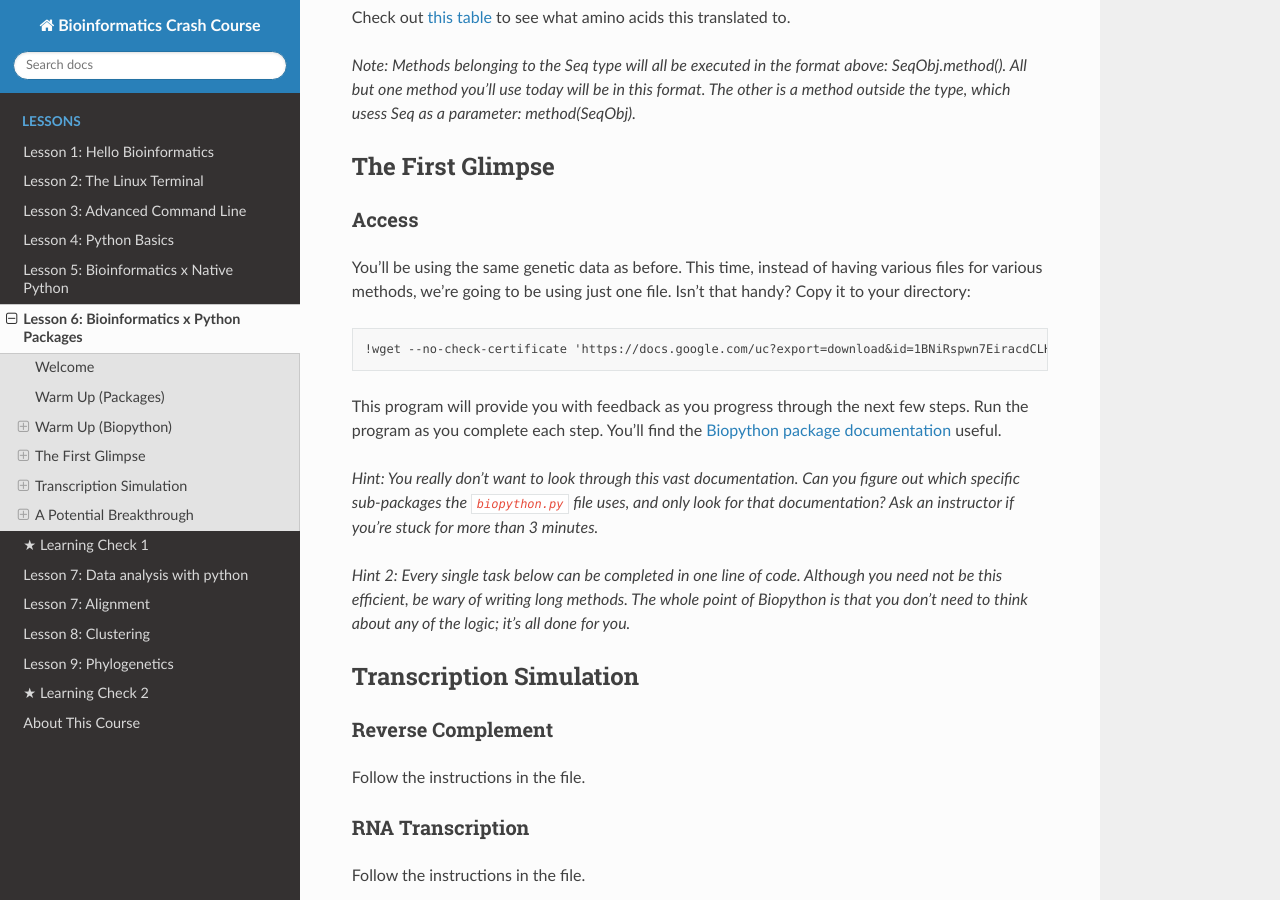
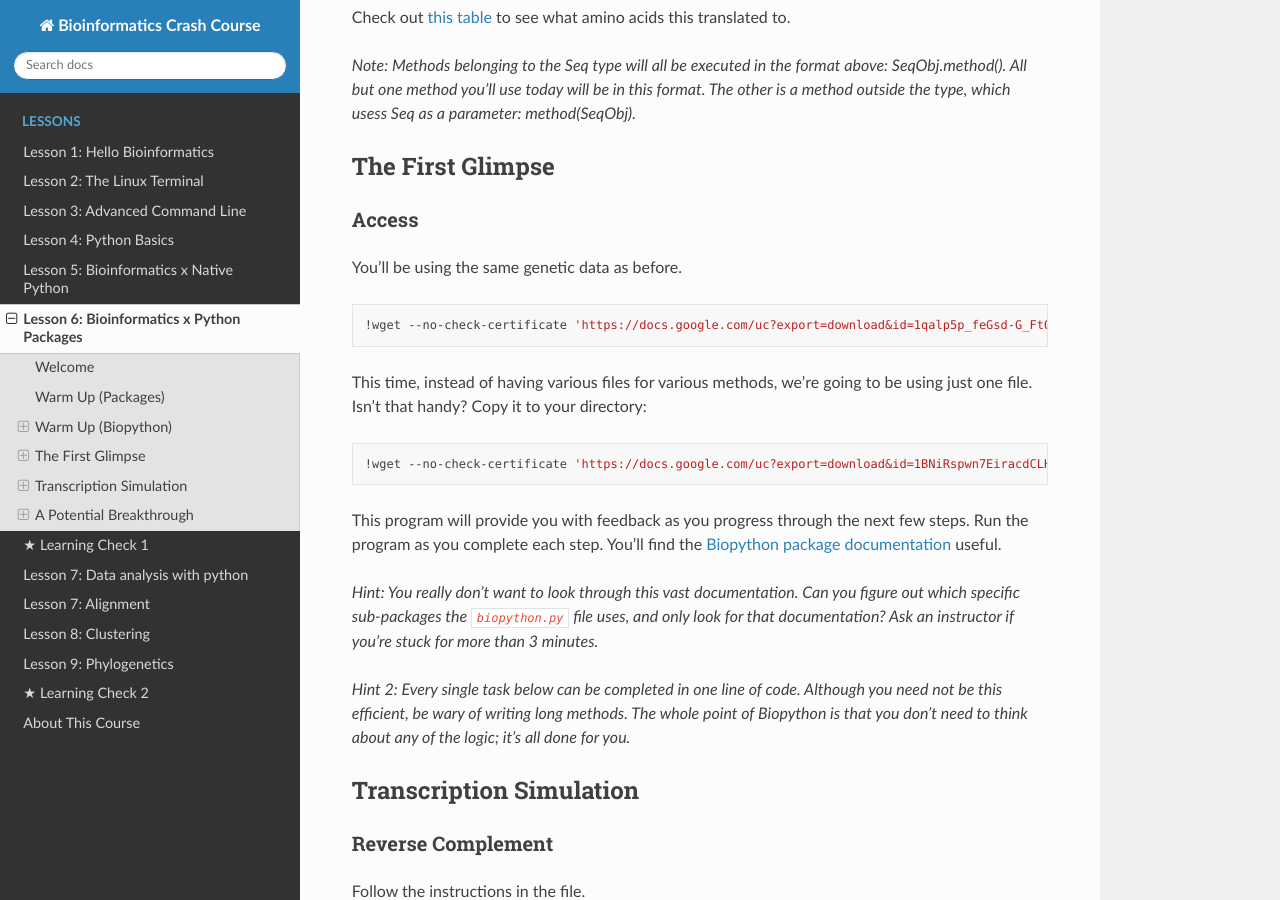
Before and after one commit to ubicucsd/crash_course, a Sphinx documentation site: the page built from source/6_BiopythonV2.md, in a window 1280 px wide and 900 px high, scrolled down 1670 px. Built offline with Sphinx 7.4.7 and the Read the Docs theme 2.0.0, drawn with Linux system fonts in a browser that asks for light colours.

Commit message:
Update 6_BiopythonV2.md

````diff
--- a/source/6_BiopythonV2.md
+++ b/source/6_BiopythonV2.md
@@ -58,8 +58,12 @@ Check out [this table](http://www.fao.org/3/y2775e/y2775e0e.htm) to see what ami
 
 ### Access
 
-You'll be using the same genetic data as before. This time, instead of having various files for various methods, we're going to be using just one file. Isn't that handy? Copy it to your directory:
+You'll be using the same genetic data as before.
+```shell
+!wget --no-check-certificate 'https://docs.google.com/uc?export=download&id=1qalp5p_feGsd-G_FtOq6v-OAb5US3rDM' -O unidentified.fasta
 ```
+This time, instead of having various files for various methods, we're going to be using just one file. Isn't that handy? Copy it to your directory:
+```shell
 !wget --no-check-certificate 'https://docs.google.com/uc?export=download&id=1BNiRspwn7EiracdCLHy6mtwhnl3NTu-F' -O biopythonExercise.py
 ```
 
````
